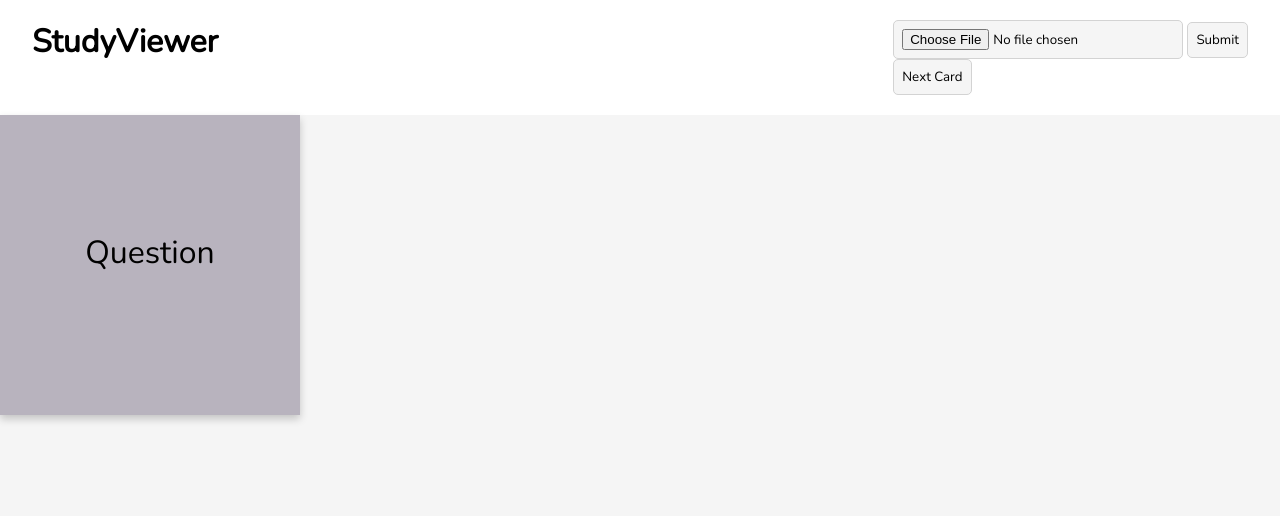
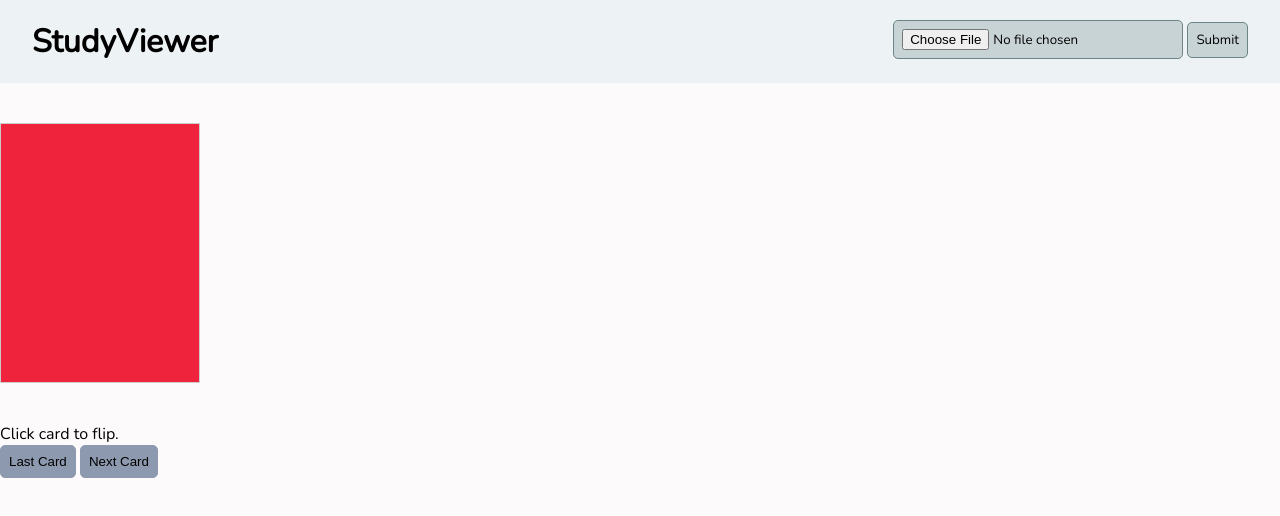
Before and after one commit to RoyceMoriyasu/StudyHelper, a plain HTML site: page StudyViewer/index.html in a window 1280 px wide. Drawn offline with nearby package versions, Linux system fonts and the light colour scheme.

Commit message:
study viewer works now

```diff
--- a/StudyBuilder/style.css
+++ b/StudyBuilder/style.css
@@ -1,4 +1,12 @@
 @import url('https://fonts.googleapis.com/css2?family=Nunito:wght@200&display=swap');
+
+:root{
+  --cultured: #fcfafaff;
+  --light-gray: #c8d3d5ff;
+  --cadet-blue-crayola: #a4b8c4ff;
+  --steel-teal: #6e8387ff;
+  --dark-pastel-green: #0cca4aff;
+}
 
 *{
   padding: 0;
--- a/StudyViewer/index.html
+++ b/StudyViewer/index.html
@@ -2,9 +2,10 @@
 <html>
   <head>
     <meta charset="utf-8">
-  <title>StudyViewer</title>
-  <meta name="description" content="My Page Description">
-  <link rel="stylesheet" href="style.css">
+    <meta http-equiv="X-UA-Compatible" content="IE=edge">
+    <meta name="viewport" content="width=device-width">
+    <title>StudyIst</title>
+    <link href="style.css" rel="stylesheet" type="text/css" />
   </head>
   <body>
     <header>
@@ -17,23 +18,20 @@
                 <input type="file" id="jsonFile" accept=".json"/>
                 <input onclick="submitted()" type="submit" value="Submit"/>
               </form>
-              <button onclick="nextCard()">Next Card</button>
             <div>
           </div>
         </div>
       </div>
     </header>
-  <div class="flip-card">
-    <div class="flip-card-inner">
-      <div class="flip-card-front">
-        <span>Question</span>
-      </div>
-      <div class="flip-card-back">
-        <span>Answer</span>
+  <div class="scene scene--card">
+    <div class="card">
+      <div class="card__face card__face--front" id="front"></div>
+      <div class="card__face card__face--back" id="back"></div>
     </div>
   </div>
-  </div>
-  <div class="flaschards"></div>
+  <p>Click card to flip.</p>
+  <button onclick="previousCard()">Last Card</button>
+  <button onclick="nextCard()">Next Card</button>
   <script src="script.js"></script>
   </body>
 </html>
--- a/StudyViewer/script.js
+++ b/StudyViewer/script.js
@@ -1,5 +1,22 @@
+var card = document.querySelector('.card');
+var cardNumber = 1;
+const question = document.getElementById('front');
+const answer = document.getElementById('back');
+card.addEventListener( 'click', function() {
+  card.classList.toggle('is-flipped');
+});
+let contentArray = localStorage.getItem('items') ? JSON.parse(localStorage.getItem('items')) : [];
+
+setCard(contentArray[cardNumber - 1]);
+
+function setCard(text) {
+  question.innerHTML = text.my_question;
+  answer.innerHTML = text.my_answer;
+}
+
 function submitted() {
   readJson();
+  setCard(contentArray[cardNumber - 1]);
 }
 
 function readJson() {
@@ -13,3 +30,13 @@ function readJson() {
     };
     fileReader.readAsText(fileToLoad, "UTF-8");
 }
+
+function nextCard() {
+  cardNumber += 1;
+  setCard(contentArray[cardNumber - 1]);
+}
+
+function previousCard() {
+  cardNumber -= 1;
+  setCard(contentArray[cardNumber - 1]);
+}
--- a/StudyViewer/style.css
+++ b/StudyViewer/style.css
@@ -1,34 +1,95 @@
 @import url('https://fonts.googleapis.com/css2?family=Nunito:wght@200&display=swap');
 
-/* CSS HEX
---aquamarine: #5dfdcbff;
---light-sky-blue: #90d7ffff;
---light-cyan: #c9f9ffff;
---beau-blue: #bfd0e0ff;
---lavender-gray: #b8b3beff; */
+/* CSS HEX */
+:root{
+  --cultured: #fcfafaff;
+  --light-gray: #c8d3d5ff;
+  --cadet-blue-crayola: #a4b8c4ff;
+  --steel-teal: #6e8387ff;
+  --dark-pastel-green: #0cca4aff;
+  --jet: #323031ff;
+  --jet-2: #3d3b3cff;
+  --sonic-silver: #7f7979ff;
+  --pale-silver: #c1bdb3ff;
+  --independence: #5f5b6bff;
+  --space-cadet: #2b2d42ff;
+  --manatee: #8d99aeff;
+  --alice-blue: #edf2f4ff;
+  --imperial-red: #ef233cff;
+  --amaranth-red: #d90429ff;
+  --blue-yonder: #5679baff;
+  --usafa-blue: #085480ff;
+  --trypan-blue: #040ab5ff;
+  --zaffre: #160ba3ff;
+  --han-blue: #5276ccff;
+}
+
+body{
+  font-family: 'Nunito', sans-serif;
+  font-size: 1rem;
+  background-color: var(--cultured);
+}
+
 *{
   padding: 0;
   margin: 0;
   box-sizing: border-box;
 }
 
-body{
-  font-family: 'Nunito', sans-serif;
-  font-size: 1rem;
-  background-color: whitesmoke;
+header{
+  background-color: var(--alice-blue);
 }
 
-header{
-  background-color: white;
+.scene {
+  width: 200px;
+  height: 260px;
+  border: 1px solid #CCC;
+  margin: 40px 0;
+  perspective: 600px;
+}
+
+.card {
+  width: 100%;
+  height: 100%;
+  transition: transform 1s;
+  transform-style: preserve-3d;
+  cursor: pointer;
+  position: relative;
+}
+
+.card.is-flipped {
+  transform: rotateY(180deg);
+}
+
+.card__face {
+  position: absolute;
+  width: 100%;
+  height: 100%;
+  line-height: 260px;
+  color: var(--space-cadet);
+  text-align: center;
+  font-weight: bold;
+  font-size: 40px;
+  -webkit-backface-visibility: hidden;
+  backface-visibility: hidden;
+}
+
+.card__face--front {
+  background: var(--imperial-red);
+}
+
+.card__face--back {
+  background: var(--dark-pastel-green);
+  transform: rotateY(180deg);
 }
 
 button{
   padding: 8px;
   outline: none;
   cursor: pointer;
-  border: 1px solid lightgray;
+  border: 1px solid var(--manatee);
   border-radius: 5px;
-  background-color: whitesmoke;
+  background-color: var(--manatee);
 }
 
 button:hover{
@@ -46,69 +107,19 @@ button:hover{
   width: 100%;
   margin: auto;
   padding: 20px 0;
-  background-color: white;
+  background-color: var(--alice-blue);
 }
 
 .nav button{
   font-family: inherit;
 }
 
-.flip-card {
-  background-color: transparent;
-  width: 300px;
-  height: 300px;
-  perspective: 1000px;
-}
-
-.flip-card-inner {
-  position: relative;
-  width: 100%;
-  height: 100%;
-  text-align: center;
-  transition: transform 0.6s;
-  transform-style: preserve-3d;
-  box-shadow: 0 4px 8px 0 rgba(0,0,0,0.2);
-}
-
-.flip-card:hover .flip-card-inner {
-  transform: rotateY(180deg);
-}
-
-.flip-card-front, .flip-card-back {
-  position: absolute;
-  width: 100%;
-  height: 100%;
-  -webkit-backface-visibility: hidden;
-  backface-visibility: hidden;
-  font-family: 'Nunito', sans-serif;
-  font-size: 2rem;
-}
-
-.flip-card-front {
-  background-color: #b8b3beff;
-  color: black;
-}
-
-.flip-card-back {
-  background-color: #bfd0e0ff;
-  color: black;
-  transform: rotateY(180deg);
-}
-
-span {
-  display: inline-block;
-  vertical-align: middle;
-  height: 275px;
-  line-height: 275px;
-  text-align: center;
-}
-
 input{
   padding: 8px;
   outline: none;
   cursor: pointer;
-  border: 1px solid lightgray;
+  border: 1px solid var(--steel-teal);
   border-radius: 5px;
-  background-color: whitesmoke;
+  background-color: var(--light-gray);
   font-family: 'Nunito', sans-serif;
 }
```
Also changed, not shown: StudyBuilder/index.html (+1 -2 lines), script.js (deleted). Lines whose indentation alone changed are shown as unchanged.
